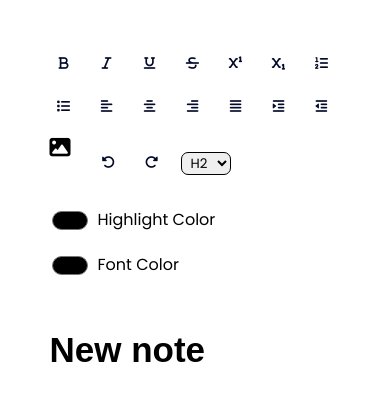
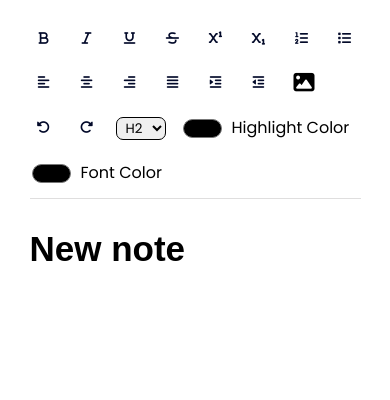
Before and after one commit to dashdash27/Text-Editor, a plain HTML site: page index.html in a window 390 px wide. Drawn offline with Linux system fonts and the light colour scheme.

Commit message:
Update style.css

```diff
--- a/style.css
+++ b/style.css
@@ -26,7 +26,7 @@
     align-items: center;
     gap: 15px;
     padding: 50px 0 30px 0;
-    border-bottom: #020929;
+    border-bottom: 1px solid rgb(223, 222, 222);
   }
 
   .text-editor button {
@@ -83,14 +83,14 @@
 
   /* --- Text input --- */
   .text-editor #title-input {
-    margin-top: 20px;
+    margin-top: 30px;
     font-size: 35px;
     outline: none;
     font-weight: 600;
   }
 
   .text-editor #text-input {
-    margin-top: 40px;
+    margin-top: 10px;
     font-size: 17px;
     outline: none;
     line-height: 30px;
@@ -101,7 +101,7 @@
     padding-top: 20px;
   }
 
-  .text-editor #text-input div span {
+  .text-editor #text-input span {
     padding: 3px 1px;
     border-radius: 3px;
   }
@@ -148,8 +148,14 @@
   }
 
   /* --- Insert Image --- */
+  .text-editor .insert-image-wrapper {
+    display: flex;
+    align-items: center;
+    margin-left: 6px;
+  }
+
   .text-editor .insertImageIcon {
-    margin-right: -42px;
+    margin-right: -25px;
     font-size: 21px;
   }
 
@@ -160,3 +166,30 @@
     width: 30px;
     cursor: pointer;
   }
+
+
+  /* -- For mobile --- */
+
+  @media (max-width: 576px) {
+    .text-editor {
+        padding: 0 10px;
+    }
+
+    .text-editor .options {
+        padding: 25px 0 10px 0;
+    }
+
+    .text-editor .input-wrapper label {
+        font-size: 16px;
+    }
+
+    .text-editor input[type="color"] {
+        width: 43px;
+        height: 27px;
+    }
+
+    .text-editor #text-input {
+        margin-top: 20px;
+    }
+
+  }
```
